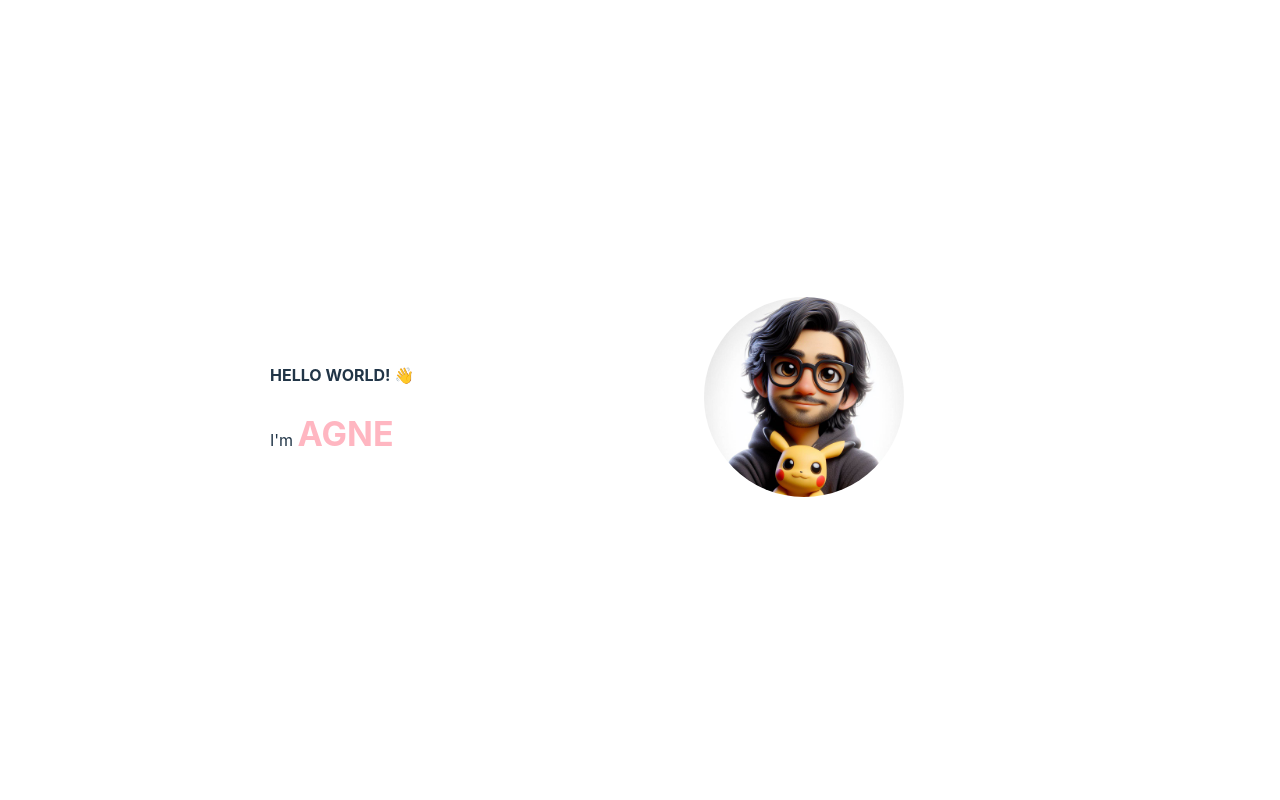
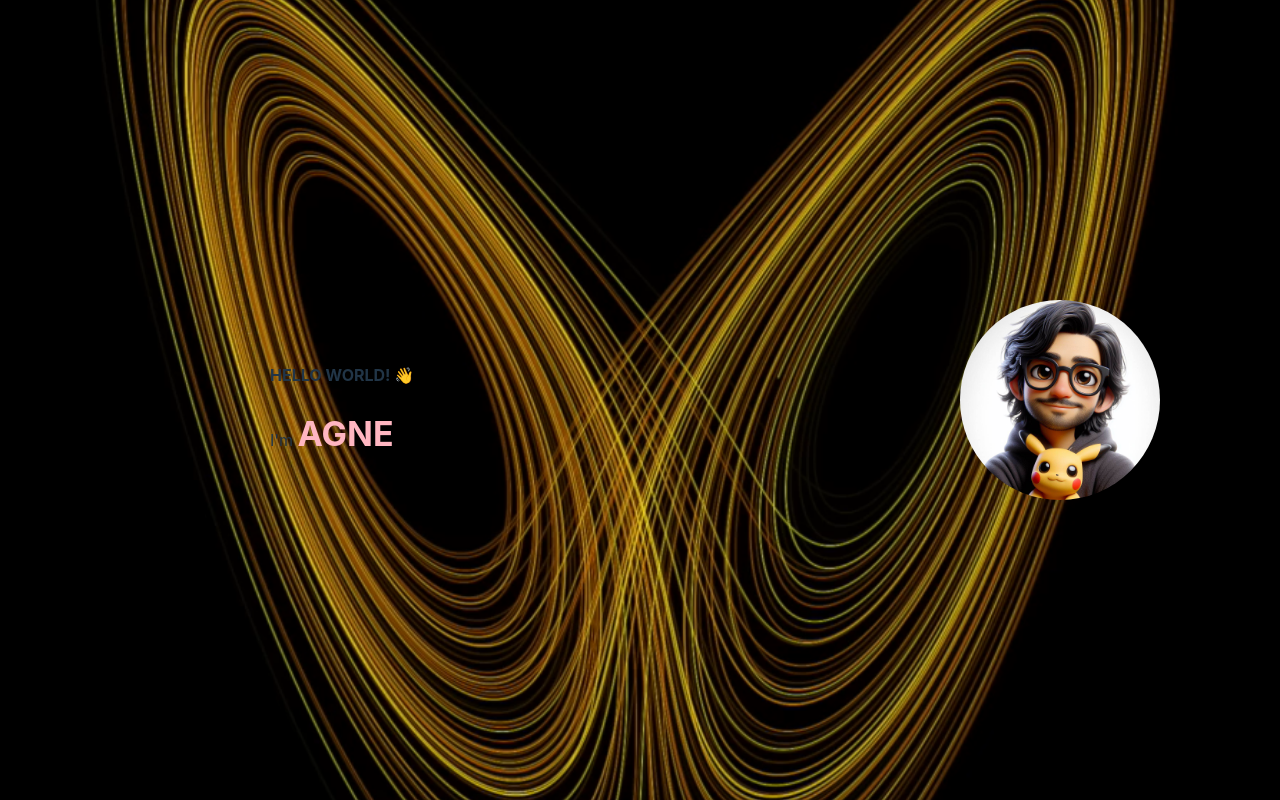
Before and after one commit to Agneypraseed/Agneypraseed.github.io, a React (Vite) app: page / in a window 1280 px wide. Built offline with nearby package versions, Linux system fonts and the light colour scheme.

Commit message:
Bg Added

```diff
--- a/src/App.jsx
+++ b/src/App.jsx
@@ -1,6 +1,7 @@
 import React from "react";
 import Typed from "typed.js";
 import myAvatar from "../src/assets/avatar.jpg";
+import bg from "../src/assets/bg.png";
 import { useState, useEffect, useRef } from "react";
 
 const App = () => {
@@ -23,9 +24,25 @@ const App = () => {
     }, []);
 
     return (
-        <div style={{ display: "flex", justifyContent: "space-between", alignItems: "center", height: "100vh" }}>
-            <div style={{ flex: "0 0 auto", padding: "0 20px" }}>
-                <div style={{ padding: 250, textAlign: "left" }}>
+        <div
+            style={{
+                position: "fixed",
+                top: 0,
+                left: 0,
+                width: "100%",
+                height: "100%",
+                display: "grid",
+                gridTemplateColumns: "1fr auto",
+                alignItems: "center",
+                backgroundImage: `url(${bg})`,
+                backgroundSize: "cover",
+                backgroundPosition: "center",
+                backgroundRepeat: "no-repeat",
+                backgroundColor: "rgba(255, 255, 255, 0.9)",
+            }}
+        >
+            <div style={{ padding: "0 20px", overflow: "hidden" }}>
+                <div style={{ padding: "250px", textAlign: "left" }}>
                     <h4>HELLO WORLD! 👋</h4>
                     I'm{" "}
                     <strong style={{ color: "lightpink" }}>
@@ -33,7 +50,7 @@ const App = () => {
                     </strong>
                 </div>
             </div>
-            <div style={{ flex: "0 0 auto", marginRight: "100px" }}>
+            <div style={{ display: "flex", justifyContent: "flex-end", marginRight: "100px" }}>
                 <img
                     src={myAvatar}
                     alt="home pic"
```
Also changed, not shown: src/assets/bg.png (added).
